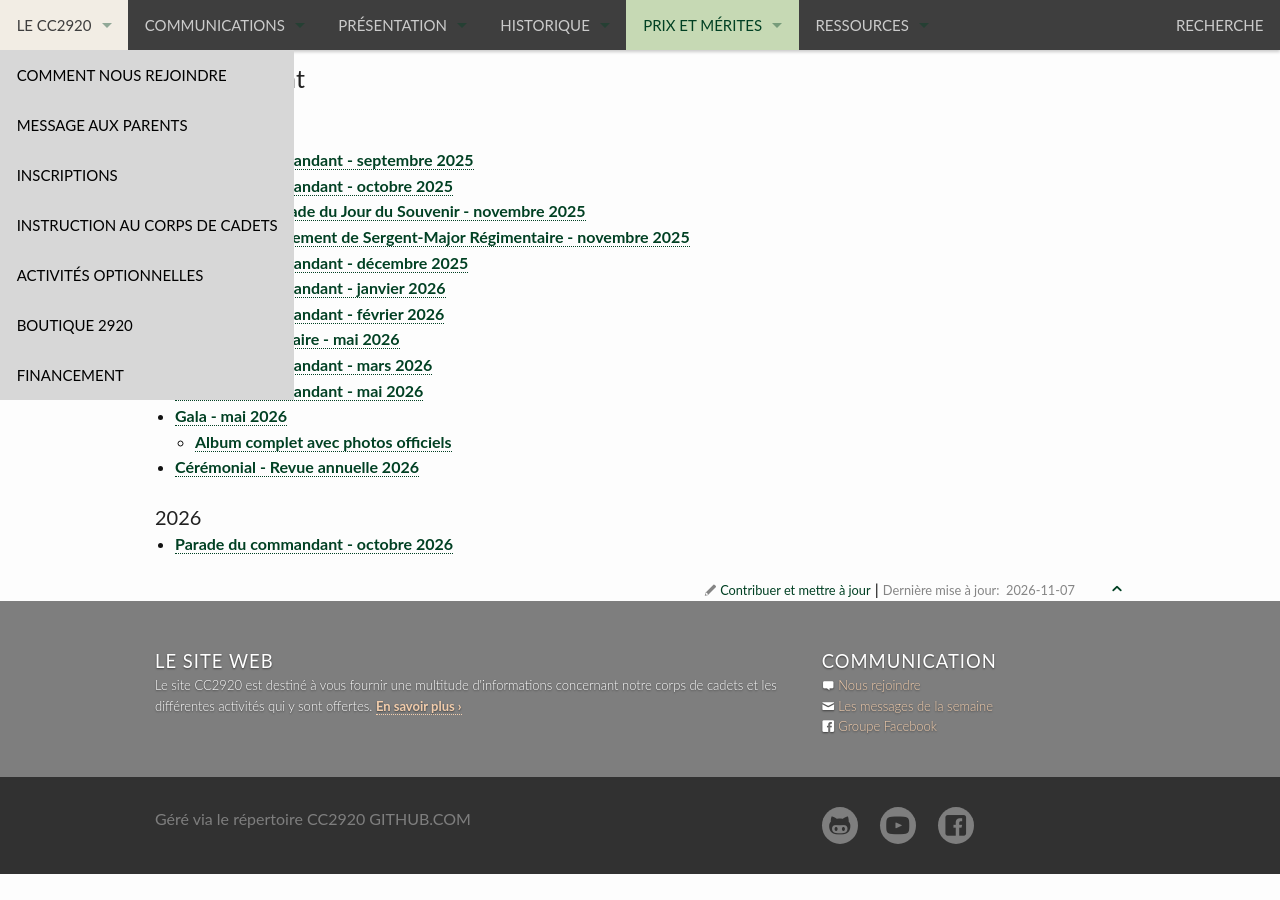
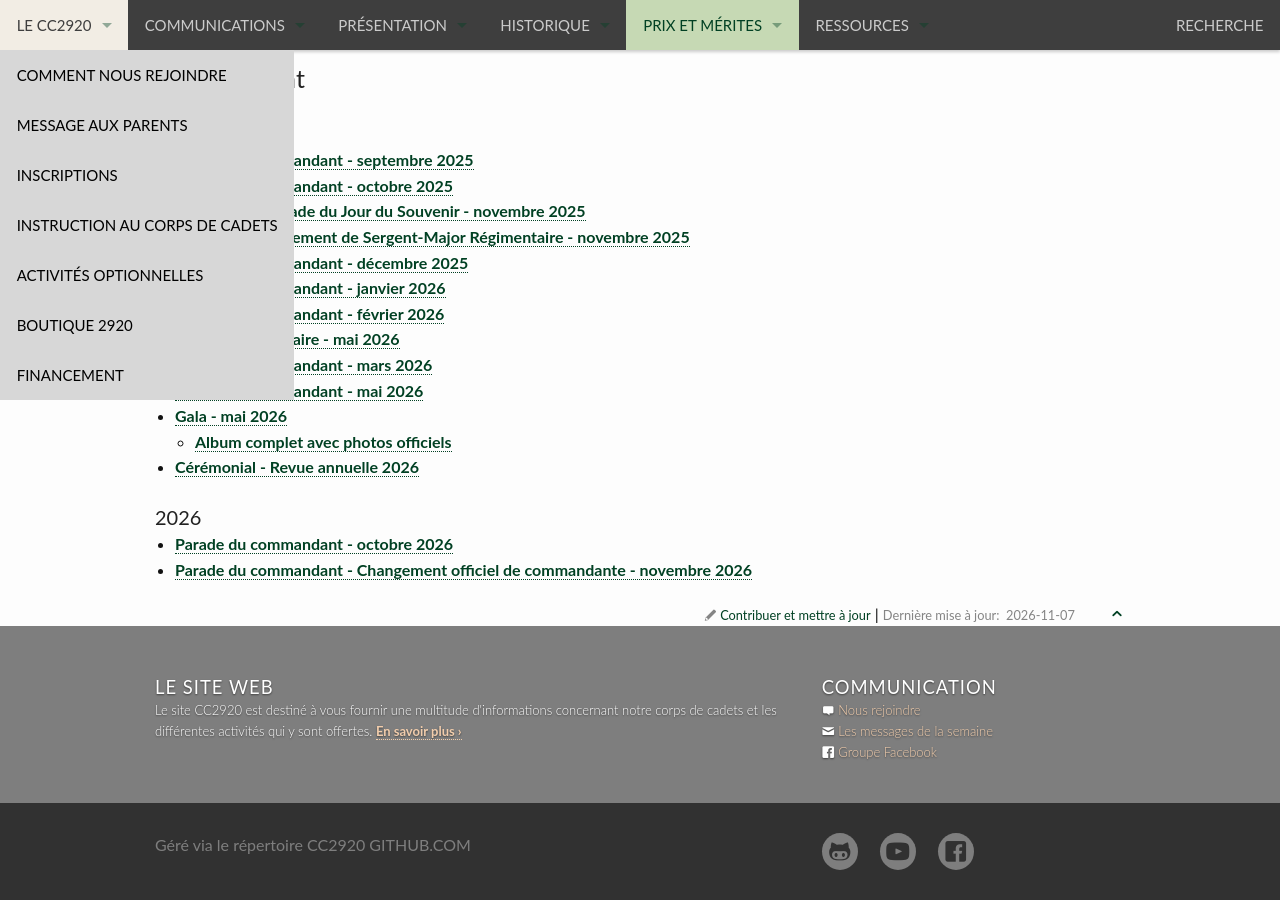
Before and after one commit to CC2920/web, a Jekyll site: the page built from _prix/photos.md, in a window 1280 px wide and 900 px high, scrolled down 5721 px. Built offline with Jekyll 4.4.1, drawn with Linux system fonts in a browser that asks for light colours; before the commit the page ends 6595 px from its top, so only the background shows below that.

Commit message:
Add official change of command parade link for 2026

```diff
--- a/_prix/photos.md
+++ b/_prix/photos.md
@@ -219,3 +219,4 @@
 
 #### 2026
 * [Parade du commandant - octobre 2026](https://photos.app.goo.gl/yLmjQQe6nGMSzZYm8)
+* [Parade du commandant - Changement officiel de commandante - novembre 2026](https://photos.app.goo.gl/cBoYmCKN1MLU6kdPA)
```
